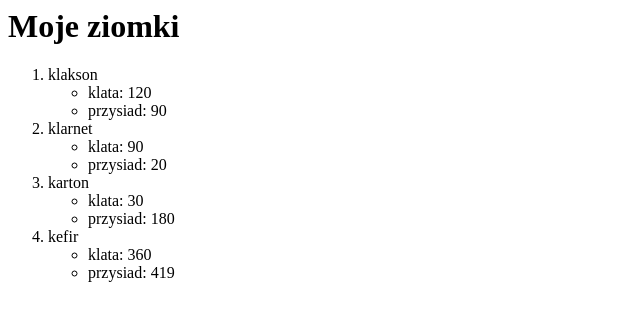
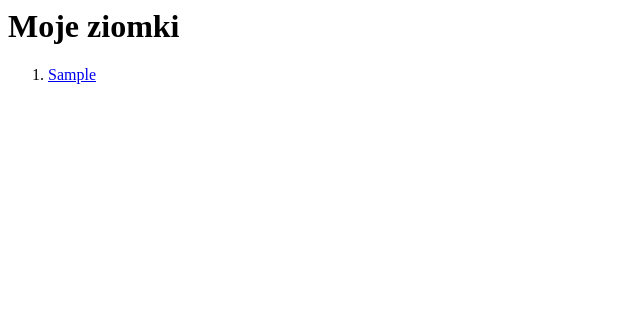
Before and after one commit to Kamci0/learning-django, a Django app: page /nauka/ in a window 1280 px wide. Shown: the top 321 px of the page, without its empty margins (0-640 px from the left). Run offline with Django 4.2, Linux system fonts and the light colour scheme; tables that the repository leaves empty hold one stand-in row (values such as "Sample post").

Commit message:
bez formularza

```diff
--- /dev/null
+++ b/nauka/admin.py
@@ -0,0 +1,4 @@
+from .models import Ziomki
+from django.contrib import admin
+
+admin.site.register(Ziomki)
--- /dev/null
+++ b/nauka/models.py
@@ -0,0 +1,9 @@
+from django.db import models
+
+class Ziomki(models.Model):
+    imie = models.CharField(max_length=30)
+    klata = models.IntegerField()
+    przysiad = models.IntegerField()
+
+    def __str__(self):
+        return f'Rekordy ziomka {self.imie}'
--- a/nauka/templates/nauka/nauka.html
+++ b/nauka/templates/nauka/nauka.html
@@ -2,11 +2,6 @@
 
 <ol>
     {% for ziomek in ziomki %}
-        <li>{{ziomek.imie}}
-            <ul>
-                <li>klata: {{ ziomek.klata }}</li>
-                <li>przysiad: {{ ziomek.przysiad }}</li>
-            </ul>
-        </li>
+        <li><a href={{ziomek.id}}>{{ziomek.imie}}</a></li>
     {% endfor %}
 </ol>
--- a/nauka/urls.py
+++ b/nauka/urls.py
@@ -21,5 +21,6 @@ from nauka import views
 urlpatterns = [
     path('admin/', admin.site.urls),
     path('', views.home),
-    path('nauka/', views.nauka)
+    path('nauka/', views.nauka),
+    path('nauka/<int:id>', views.staty)
 ]
--- a/nauka/views.py
+++ b/nauka/views.py
@@ -1,33 +1,14 @@
 from django.http import HttpResponse
 from django.shortcuts import render
-
-data = {
-        'ziomki': [
-            {
-                'imie': 'klakson',
-                'klata': 120,
-                'przysiad': 90
-            },
-            {
-                'imie': 'klarnet',
-                'klata': 90,
-                'przysiad': 20
-            },
-            {
-                'imie': 'karton',
-                'klata': 30,
-                'przysiad': 180
-            },
-            {
-                'imie': 'kefir',
-                'klata': 360,
-                'przysiad': 419
-            }
-        ]
-}
+from .models import Ziomki
 
 def nauka(request):
-    return render(request, 'nauka/nauka.html', data)
+    data = Ziomki.objects.all
+    return render(request, 'nauka/nauka.html', {'ziomki': data})
 
 def home(request):
     return HttpResponse("Strona główna")
+
+def staty(request, id):
+    data = Ziomki.objects.get(pk=id)
+    return render(request, 'nauka/staty.html', {'ziomek': data})
```
Also changed, not shown: nauka/templates/nauka/staty.html (added, +8 -0 lines), nauka/migrations/0001_initial.py (added), nauka/migrations/__init__.py (added).
